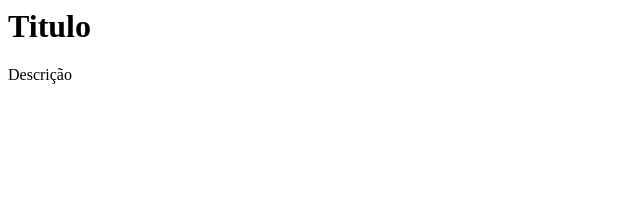
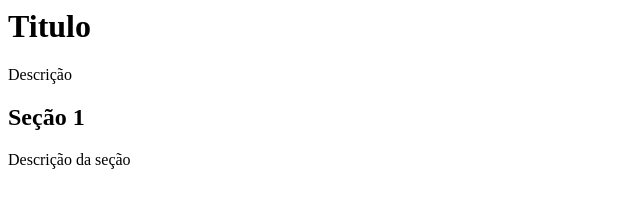
Before and after one commit to anacsalves/gitflow, a plain HTML site: page index.html in a window 1280 px wide. Shown: the whole page, without its empty margins (0-640 px from the left). Drawn offline with Linux system fonts and the light colour scheme.

Commit message:
seção 1 criada e finalizada

```diff
--- a/index.html
+++ b/index.html
@@ -1,2 +1,7 @@
 <h1>Titulo</h1>
 <p>Descrição</p>
+
+<div>
+    <h2>Seção 1</h2>
+    <p>Descrição da seção</p>
+</div>
```
